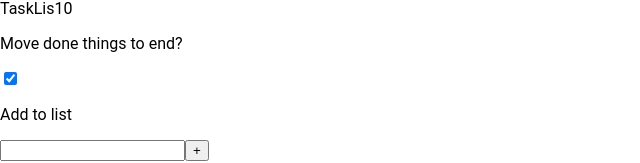
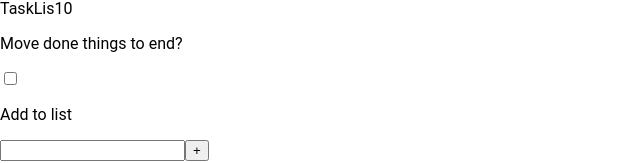
Before and after one commit to benzhub/react-todo-list, a React (Create React App) app: page / in a window 1280 px wide. Shown: the part 484-647 px from the top of the page, without its empty margins (0-640 px from the left). Built offline with nearby package versions, Linux system fonts and the light colour scheme.

Commit message:
fix: edit text size in Switch Component

```diff
--- a/src/App.js
+++ b/src/App.js
@@ -6,7 +6,7 @@ import AddTask from "./components/AddTask";
 import { useState } from "react";
 
 function App() {
-  const [checked, setChecked] = useState(true);
+  const [checked, setChecked] = useState(false);
 
   const handleIsCheckedSwitchToggle = () => {
     setChecked((prev) => !prev);
--- a/src/components/Switch.js
+++ b/src/components/Switch.js
@@ -4,7 +4,7 @@ import classNames from "classnames";
 const Switch = ({ checked, onChange }) => {
   return (
     <div className="p-4 flex justify-end items-top gap-2 pb-10">
-      <p className="text-gray-600/70">Move done things to end?</p>
+      <p className="text-gray-600/70 text-sm">Move done things to end?</p>
       <label className="inline-flex items-center cursor-pointer">
         <input
           type="checkbox"
```
